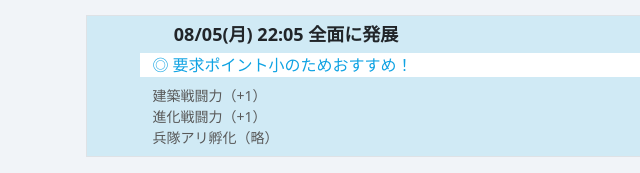
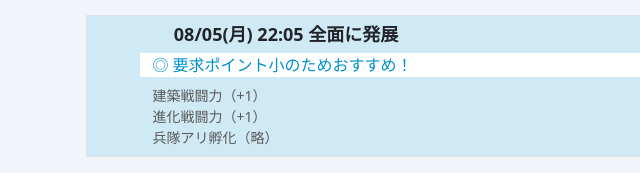
Before and after one commit to momomomo-dayo/ants_colony-action, a plain HTML site: page index.html in a window 1280 px wide. Shown: the part 339-512 px from the top of the page, 0-640 px from the left. Drawn offline with nearby package versions, Linux system fonts and the light colour scheme.

Commit message:
Update index.html

```diff
--- a/index.html
+++ b/index.html
@@ -875,7 +875,7 @@
       row.appendChild(comment);
       comment.textContent = colonyData['recommendation'] + " " + colonyData['comment'];
       switch (colonyData['recommendation']) {
-        case '◎': comment.setAttribute("style", "background-color: #fff; color: #10a3e3; margin-bottom: 0.5rem;");
+        case '◎': comment.setAttribute("style", "background-color: #fff; color: #008fce; margin-bottom: 0.5rem;");
           break;
         case '〇': comment.setAttribute("style", "background-color: #fff; color: #239b12; margin-bottom: 0.5rem;");
           break;
```
